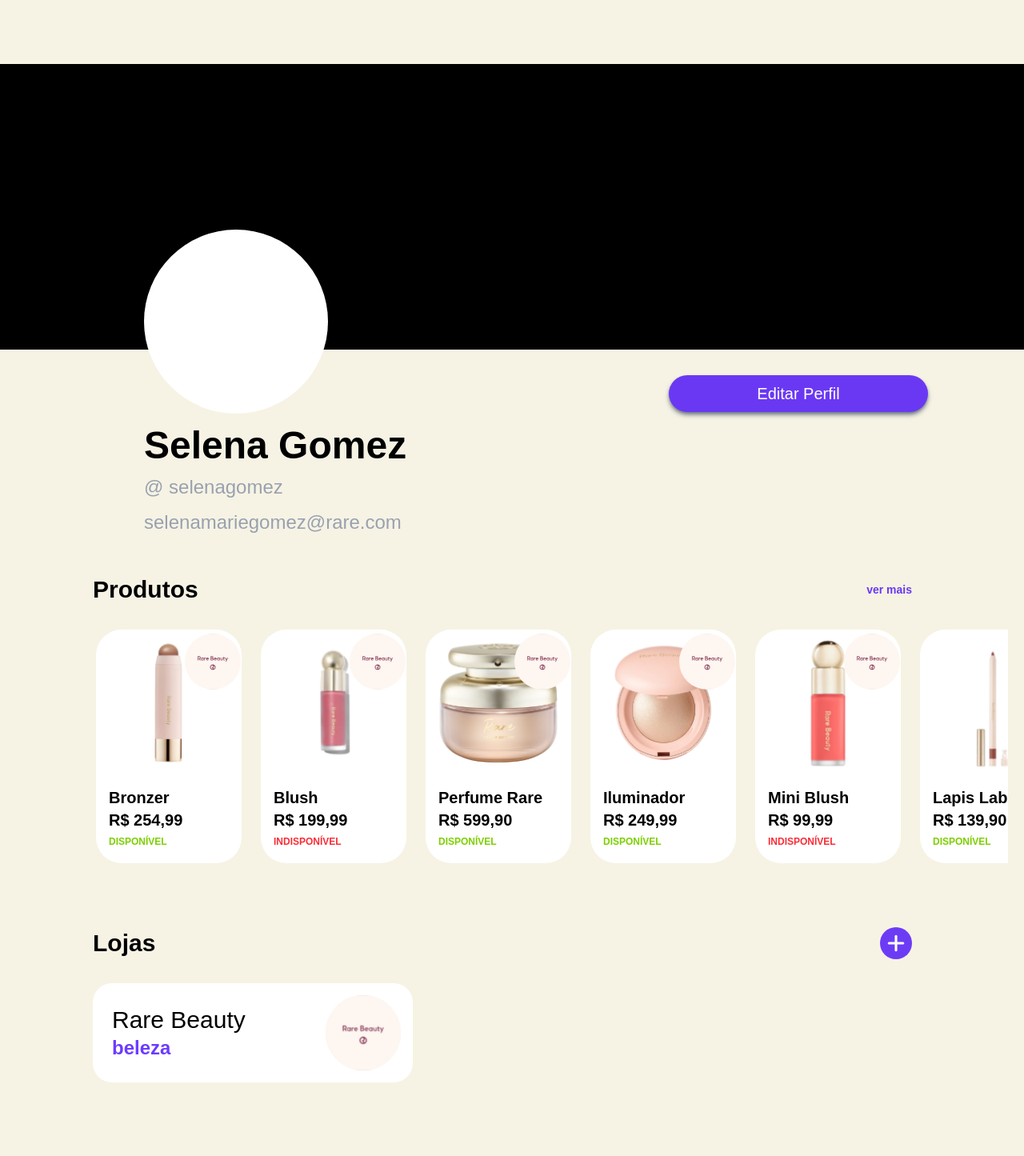
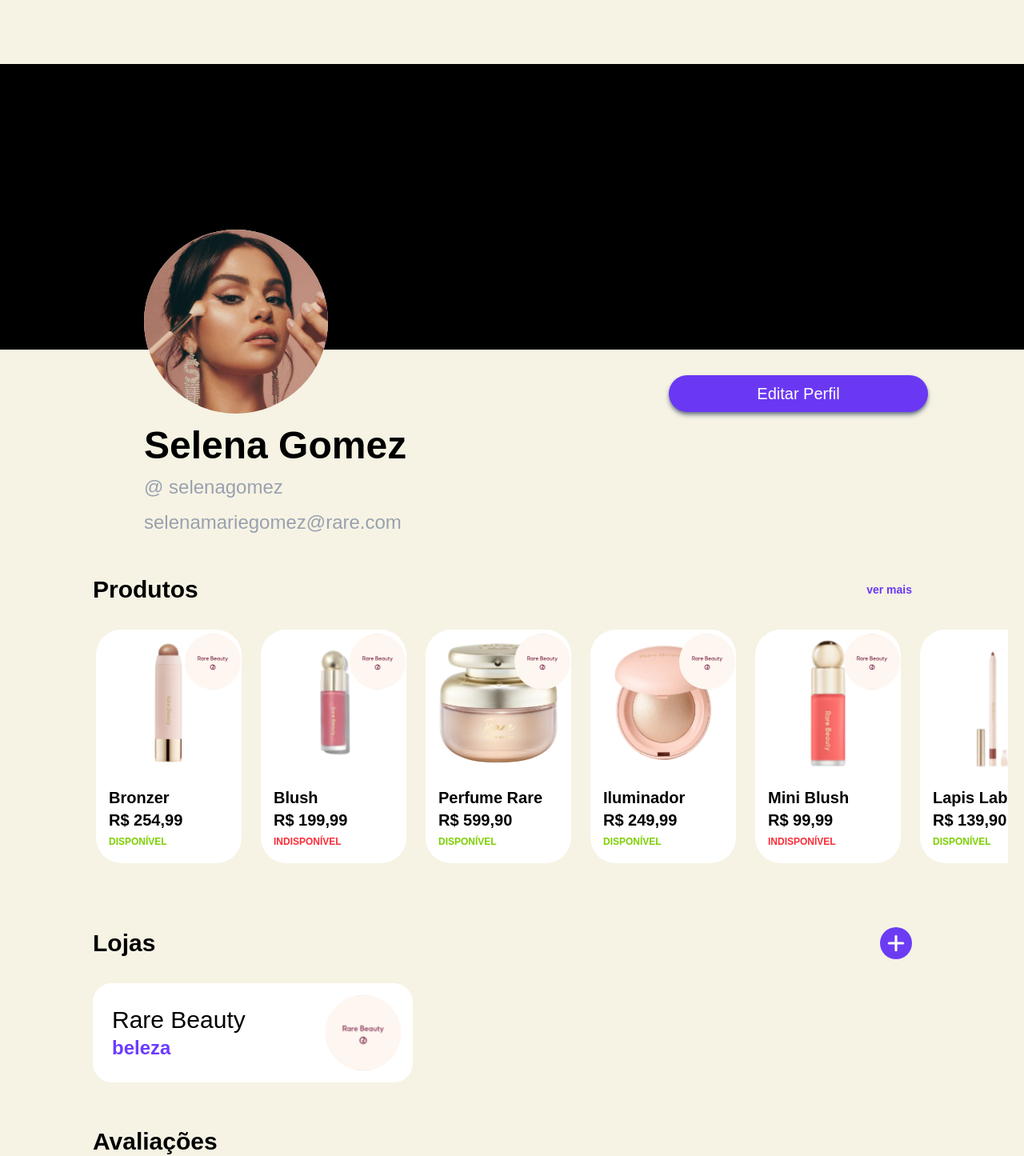
Before and after one commit to Projeto-CJR-grupo4/frontend, a Next.js app: page /perfil in a window 1280 px wide. Shown: the whole page at 80% size. Before the commit the page ends 1369 px from the top, so only its background shows below. Built offline with nearby package versions, Linux system fonts and the light colour scheme.

Commit message:
feat: adição da foto de perfil e inicio da seção de avaliações

```diff
--- a/app/perfil/page.tsx
+++ b/app/perfil/page.tsx
@@ -15,11 +15,22 @@ const lojas = [
     { nome: "Rare Beauty", categoria:"beleza", logo: "/images/selo_rare.svg" }
 ];
 
+const avaliacao = [
+    { nome: "Selena Gomez", foto: "/images/selena.svg", }
+]
+
 export default function Perfil() {
     return(
         <main className="bg-[#F6F3E4]">
                 <div className="bg-[#000000] h-[357.25px] mt-[79.88px]"></div>
-                <div className="h-[230px] w-[230px] bg-white mt-[-150px] ml-[180px] rounded-full"></div>
+                <div className="h-[230px] w-[230px] bg-white mt-[-150px] ml-[180px] rounded-full">
+                    <Image
+                        src="/images/selena.svg"
+                        alt="foto de perfil"
+                        width={230}
+                        height={230}
+                    />
+                </div>
                 <h1 className="text-[#000000] text-5xl ml-[180px] mt-4 font-bold">Selena Gomez</h1>
                 <h2 className="text-gray-400 text-2xl ml-[180px] mt-3" >@ selenagomez</h2>
                 <h3 className="text-gray-400 text-2xl ml-[180px] mt-3">selenamariegomez@rare.com</h3>
@@ -111,6 +122,11 @@ export default function Perfil() {
                     </div>
                 </section>
 
+                <section className="px-5 mt-10">
+                    <div className="flex items-center justify-between">
+                        <h2 className=" ml-24 text-[#000000] text-3xl font-semibold">Avaliações</h2>
+                    </div>
+                </section>
         </main>
     )
 }
```
Also changed, not shown: public/images/selena.svg (added).
